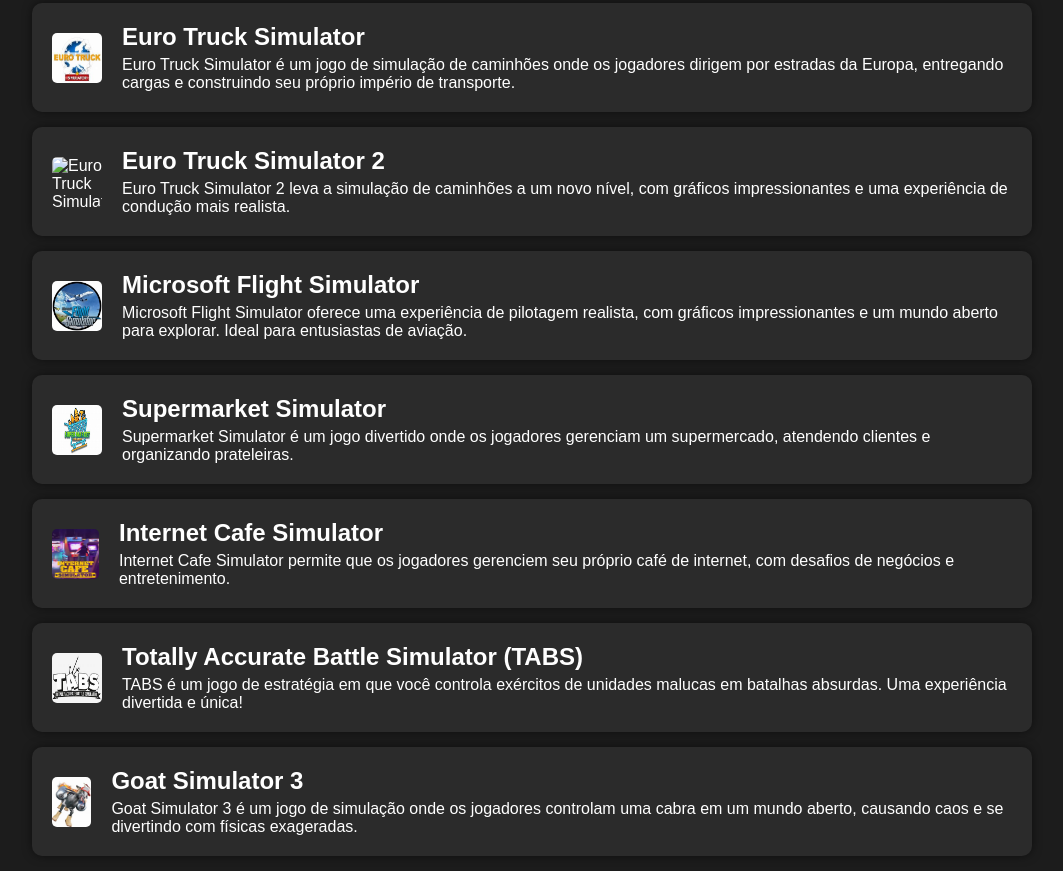
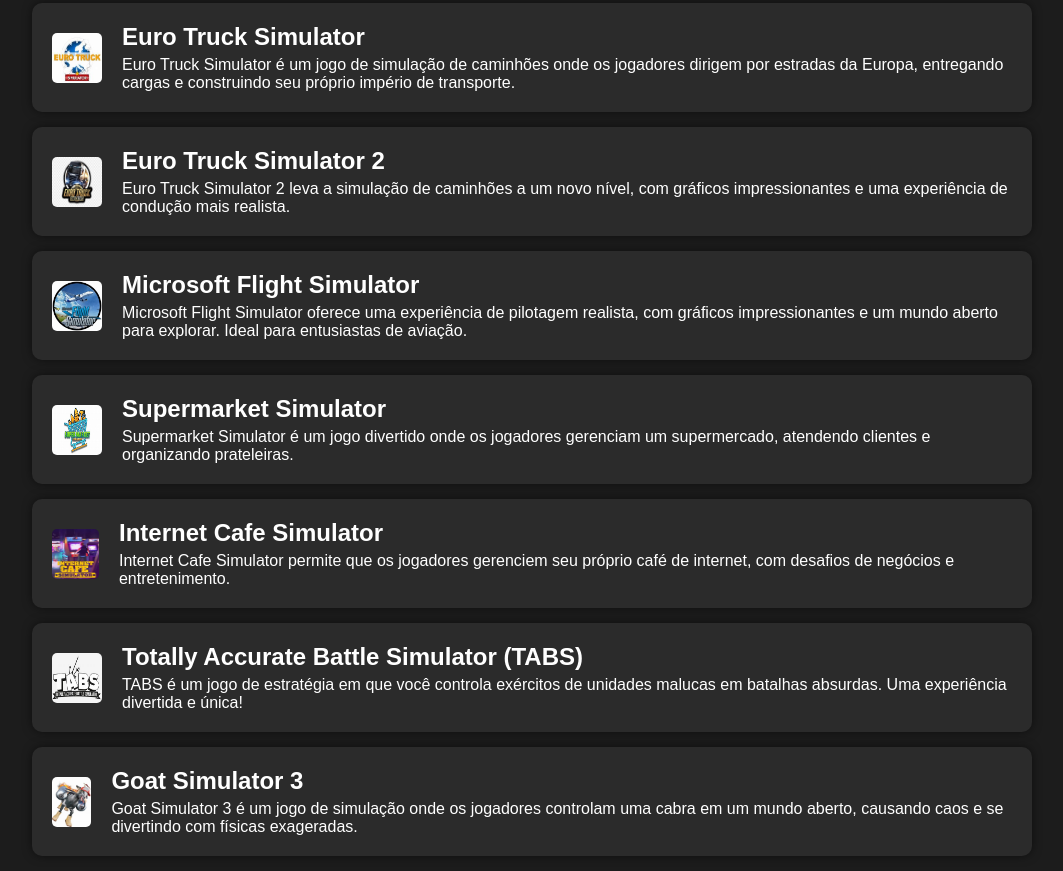
Before and after one commit to tskbrasil/free-games, a plain HTML site: page index.html in a window 1280 px wide. Shown: the part 1457-2328 px from the top of the page, without its empty margins (108-1171 px from the left). Drawn offline with Linux system fonts and the light colour scheme.

Commit message:
Update index.html

```diff
--- a/index.html
+++ b/index.html
@@ -246,7 +246,7 @@
 
             <!-- Euro Truck Simulator 2 -->
             <div class="card" data-category="simulacao">
-                <img src="logo_euro_truck_simulator2.png" alt="Euro Truck Simulator 2">
+                <img src="logo_euro_truck_simulator_2.png" alt="Euro Truck Simulator 2">
                 <div>
                     <h3><a href="https://drive.google.com/file/d/1lT6p9CrmdoG_w2yx6PiYC4GX7x2XJjd4/view?usp=sharing" target="_blank">Euro Truck Simulator 2</a></h3>
                     <p>Euro Truck Simulator 2 leva a simulação de caminhões a um novo nível, com gráficos impressionantes e uma experiência de condução mais realista.</p>
```
